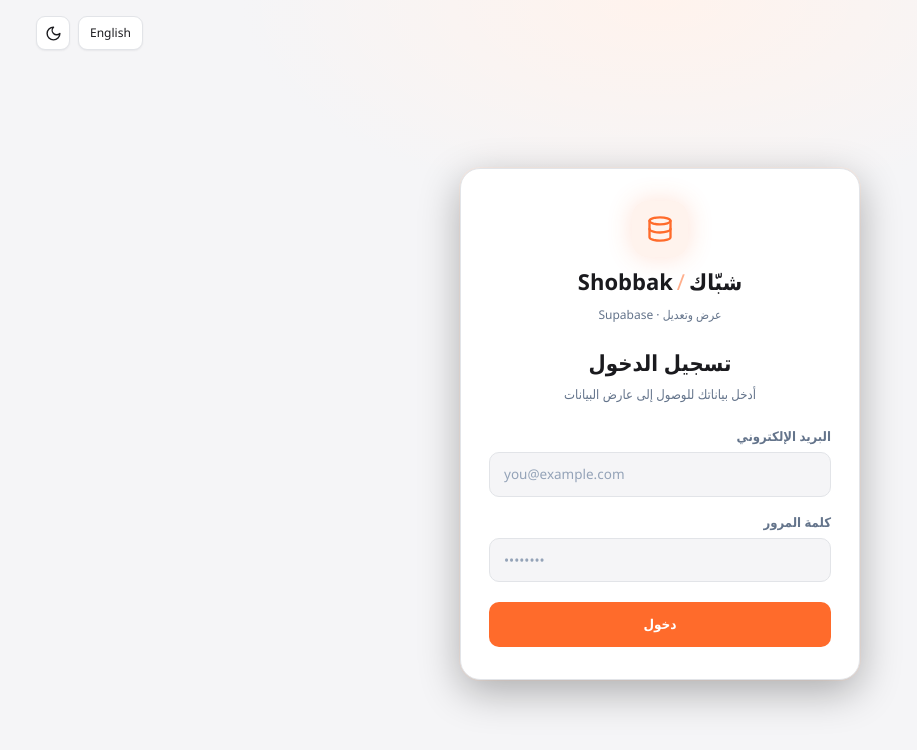
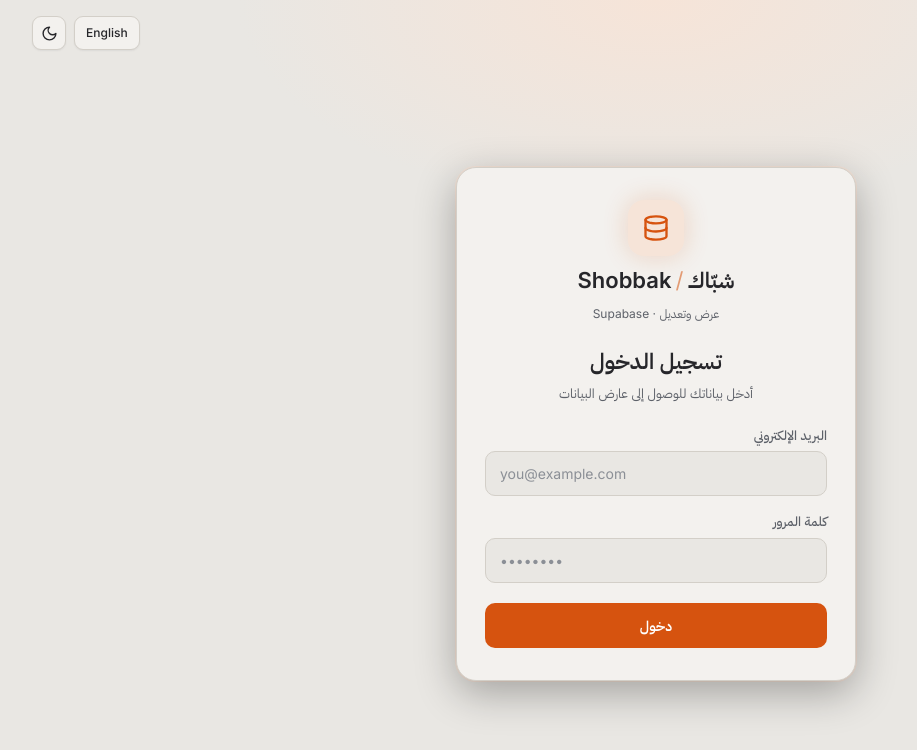
Before and after one commit to elabdm965-ai/Single-Supabase-Viewer, a React (Vite) app: page / in a window 1280 px wide. Shown: the top 750 px of the page, without its empty margins (77-994 px from the left). Built offline with nearby package versions, Linux system fonts and the light colour scheme.

Commit message:
Update theme.css

```diff
--- a/src/styles/theme.css
+++ b/src/styles/theme.css
@@ -1,3 +1,5 @@
+@import url('https://fonts.googleapis.com/css2?family=Inter:wght@400;500;600&family=IBM+Plex+Sans+Arabic:wght@400;500;600&display=swap');
+
 :root {
   color-scheme: dark;
   font-family: Tahoma, "Segoe UI", -apple-system, BlinkMacSystemFont, sans-serif;
@@ -7,14 +9,14 @@
   --panel-elevated: #161616;
   --hover: #1a1a1a;
   --border: #222222;
-  --border-focus: #ff6b2b;
-  --text: #f0f0f0;
+  --border-focus: #d6530f;
+  --text: #e4e4e7;
   --muted: #8e8e93;
   --faint: #555555;
-  --accent: #ff6b2b;
-  --accent-hover: #ff7f45;
-  --accent-soft: rgba(255,107,43,.12);
-  --orange-glow: rgba(255,107,43,.33);
+  --accent: #d6530f;
+  --accent-hover: #e8631a;
+  --accent-soft: rgba(214,83,15,.12);
+  --orange-glow: rgba(214,83,15,.33);
   --danger: #ef4444;
   --danger-soft: rgba(239, 68, 68, 0.14);
   --success: #10b981;
@@ -24,18 +26,18 @@
 
 [data-theme='light'] {
   color-scheme: light;
-  --bg: #f5f5f7;
-  --sidebar: #ffffff;
-  --panel: #ffffff;
-  --panel-elevated: #fcfcfc;
-  --hover: #f3f4f6;
-  --border: #e2e4e8;
-  --border-focus: #ff6b2b;
-  --text: #1a1a1e;
-  --muted: #64748b;
-  --faint: #94a3b8;
-  --accent-soft: #fff3ed;
-  --orange-glow: rgba(255,107,43,.2);
+  --bg: #e9e7e3;
+  --sidebar: #f3f1ee;
+  --panel: #f3f1ee;
+  --panel-elevated: #f7f5f2;
+  --hover: #e6e3de;
+  --border: #d3cfc8;
+  --border-focus: #d6530f;
+  --text: #26262a;
+  --muted: #5d6169;
+  --faint: #8b8f96;
+  --accent-soft: #f6e4d8;
+  --orange-glow: rgba(214,83,15,.2);
   --danger-soft: #fee2e2;
   --success-soft: #d1fae5;
 }
@@ -53,10 +55,10 @@
 .app-shell { min-height: 100dvh; display: flex; background: var(--bg); }
 .sidebar { width: 240px; flex: 0 0 240px; min-height: 100dvh; background: var(--sidebar); border-inline-end: 1px solid var(--border); display: flex; flex-direction: column; padding: 22px 10px 16px; }
 .brand { display: flex; align-items: center; gap: 10px; min-height: 48px; padding: 0 10px 24px; }
-.brand-mark { width: 32px; height: 32px; display: grid; place-items: center; border: 1px solid rgba(255,107,43,.4); border-radius: 8px; background: var(--accent-soft); color: var(--accent); }
+.brand-mark { width: 32px; height: 32px; display: grid; place-items: center; border: 1px solid rgba(214,83,15,.4); border-radius: 8px; background: var(--accent-soft); color: var(--accent); }
 .brand-name { display: flex; align-items: baseline; gap: 5px; color: var(--accent); font-size: 18px; font-weight: 700; letter-spacing: -.03em; line-height: 1.25; }
 .brand-name [lang='ar'] { font-size: 21px; }
-.brand-slash { color: rgba(255,107,43,.55); font-weight: 400; }
+.brand-slash { color: rgba(214,83,15,.55); font-weight: 400; }
 .brand-sub { color: var(--muted); font-size: 10px; line-height: 1.5; margin-top: 2px; }
 .nav-label { color: var(--faint); padding: 0 10px 8px; font-size: 10px; font-weight: 600; letter-spacing: .1em; line-height: 1.4; }
 .table-list { display: grid; gap: 3px; overflow: auto; }
@@ -72,7 +74,7 @@
 
 .workspace { min-width: 0; flex: 1; display: flex; flex-direction: column; }
 .topbar { min-height: 62px; display: flex; align-items: center; justify-content: space-between; gap: 16px; padding: 12px 24px; position: sticky; top: 0; z-index: 10; background: var(--sidebar); border-bottom: 1px solid var(--border); }
-[data-theme='light'] .topbar { background: #ffffff; box-shadow: 0 1px 3px rgba(17,24,39,.04); }
+[data-theme='light'] .topbar { background: #f3f1ee; box-shadow: 0 1px 3px rgba(17,24,39,.04); }
 .title-wrap { min-width: 0; }
 .eyebrow { color: var(--muted); font-size: 10px; font-weight: 600; letter-spacing: .08em; line-height: 1.2; text-transform: uppercase; }
 .page-title { display: flex; align-items: center; gap: 7px; margin: 3px 0 0; color: var(--text); font-size: 18px; font-weight: 650; line-height: 1.3; letter-spacing: -.02em; }
@@ -96,7 +98,7 @@
 
 .live-badge { height: 28px; display: inline-flex; align-items: center; gap: 7px; padding: 0 10px; border: 1px solid var(--border); border-radius: 99px; background: var(--panel); color: var(--muted); font-size: 12px; font-weight: 600; white-space: nowrap; }
 .live-dot { width: 7px; height: 7px; border-radius: 50%; background: var(--faint); }
-.live-badge.online { border-color: rgba(255,107,43,.36); color: var(--accent); }
+.live-badge.online { border-color: rgba(214,83,15,.36); color: var(--accent); }
 .live-badge.online .live-dot { background: var(--accent); animation: live-pulse 1.6s ease-out infinite; }
 .live-badge.error { color: #f87171; }
 .live-badge.error .live-dot { background: #f87171; }
@@ -126,14 +128,14 @@
 
 tbody tr:nth-child(odd) { background: #0d0d0d; }
 tbody tr:nth-child(even) { background: #121212; }
-[data-theme='light'] tbody tr:nth-child(odd) { background: #ffffff; }
-[data-theme='light'] tbody tr:nth-child(even) { background: #f9fafb; }
+[data-theme='light'] tbody tr:nth-child(odd) { background: #f3f1ee; }
+[data-theme='light'] tbody tr:nth-child(even) { background: #ece9e5; }
 tbody tr { transition: background .18s ease; }
 tbody tr:hover { background: var(--hover); }
 tbody tr.editing-row { background: var(--panel-elevated) !important; outline: 1px solid var(--accent); }
-tbody tr.realtime-row { background: rgba(255,107,43,.18); animation: row-flash 1.8s ease-out forwards; }
+tbody tr.realtime-row { background: rgba(214,83,15,.18); animation: row-flash 1.8s ease-out forwards; }
 tbody tr.saving-row { opacity: 0.6; pointer-events: none; }
-tbody tr.new-row-active { background: rgba(255,107,43,.08) !important; border-bottom: 2px solid var(--accent); }
+tbody tr.new-row-active { background: rgba(214,83,15,.08) !important; border-bottom: 2px solid var(--accent); }
 
 .th-label { display: inline-flex; align-items: center; gap: 6px; padding: 0; border: 0; background: transparent; color: inherit; font: inherit; }
 
@@ -146,7 +148,7 @@
 .cell-input:focus { border-color: var(--accent); }
 
 .cell-null { color: var(--faint); font-style: italic; }
-.cell-bool { display: inline-flex; align-items: center; justify-content: center; width: 22px; height: 22px; border-radius: 5px; background: rgba(255,107,43,.12); color: var(--accent); }
+.cell-bool { display: inline-flex; align-items: center; justify-content: center; width: 22px; height: 22px; border-radius: 5px; background: rgba(214,83,15,.12); color: var(--accent); }
 .cell-bool.false { background: var(--hover); color: var(--muted); }
 .cell-long { color: #c5c5c5; font-family: inherit; line-height: 1.6; }
 [data-theme='light'] .cell-long { color: #4b5563; }
@@ -177,7 +179,7 @@
 
 /* Empty, Error & Loading */
 .empty-state, .loading-state, .error-state { min-height: 240px; display: grid; place-items: center; padding: 32px; color: var(--muted); text-align: center; }
-.state-icon { width: 42px; height: 42px; display: grid; place-items: center; margin: 0 auto 12px; border: 1px solid rgba(255,107,43,.3); border-radius: 9px; background: var(--accent-soft); color: var(--accent); }
+.state-icon { width: 42px; height: 42px; display: grid; place-items: center; margin: 0 auto 12px; border: 1px solid rgba(214,83,15,.3); border-radius: 9px; background: var(--accent-soft); color: var(--accent); }
 .state-title { color: var(--text); margin-bottom: 5px; font-size: 14px; font-weight: 650; }
 .state-copy { max-width: 380px; margin: 0; font-size: 12.5px; line-height: 1.6; }
 .skeleton { height: 14px; border-radius: 4px; background: var(--hover); }
@@ -219,8 +221,8 @@
 @keyframes modal-scale { from { opacity: 0; transform: scale(.96); } to { opacity: 1; transform: scale(1); } }
 @keyframes drawer-in { from { transform: translateX(100%); } to { transform: translateX(0); } }
 @keyframes toast-in { from { opacity: 0; transform: translateY(10px); } to { opacity: 1; transform: translateY(0); } }
-@keyframes live-pulse { 0% { box-shadow: 0 0 0 0 rgba(255,107,43,.55); } 70% { box-shadow: 0 0 0 6px rgba(255,107,43,0); } 100% { box-shadow: 0 0 0 0 rgba(255,107,43,0); } }
-@keyframes row-flash { from { background: rgba(255,107,43,.24); } to { background: var(--panel); } }
+@keyframes live-pulse { 0% { box-shadow: 0 0 0 0 rgba(214,83,15,.55); } 70% { box-shadow: 0 0 0 6px rgba(214,83,15,0); } 100% { box-shadow: 0 0 0 0 rgba(214,83,15,0); } }
+@keyframes row-flash { from { background: rgba(214,83,15,.24); } to { background: var(--panel); } }
 
 @media (prefers-reduced-motion: reduce) { *, *::before, *::after { animation-duration: .01ms !important; transition-duration: .01ms !important; } }
 .sidebar { position: fixed; inset-block: 0; inset-inline-start: 0; z-index: 40; transform: translateX(-100%); box-shadow: 0 8px 26px rgba(0,0,0,.5); transition: transform .22s ease; }
@@ -368,7 +370,7 @@
 
 /* Topbar */
 .topbar { backdrop-filter: saturate(140%) blur(10px); background: color-mix(in srgb, var(--sidebar) 88%, transparent); }
-[data-theme='light'] .topbar { background: rgba(255,255,255,.88); }
+[data-theme='light'] .topbar { background: rgba(243,241,238,.9); }
 .page-title { font-size: 20px; }
 
 /* Sidebar drawer */
@@ -377,7 +379,7 @@
 .sidebar.open { box-shadow: 0 0 0 100vmax rgba(0,0,0,.5), 0 12px 40px rgba(0,0,0,.5); }
 [data-theme='light'] .sidebar.open { box-shadow: 0 0 0 100vmax rgba(17,24,39,.28), 0 12px 40px rgba(17,24,39,.18); }
 .table-item { border-radius: 10px !important; min-height: 42px; border-inline-start-width: 0; margin-inline: 4px; }
-.table-item.active { box-shadow: inset 0 0 0 1px rgba(255,107,43,.35); }
+.table-item.active { box-shadow: inset 0 0 0 1px rgba(214,83,15,.35); }
 .brand-mark { box-shadow: 0 0 14px var(--orange-glow); }
 
 /* Stat cards */
@@ -389,7 +391,7 @@
 .data-card-head { padding: 16px 22px; }
 .data-card-title { font-size: 15px; }
 th { font-size: 11px; background: color-mix(in srgb, var(--accent) 6%, var(--sidebar)); }
-[data-theme='light'] th { background: #fff7f2; }
+[data-theme='light'] th { background: #eadcd1; }
 td { font-size: 13px; }
 tbody tr:hover { background: var(--accent-soft); }
 tbody tr:hover td:first-child { box-shadow: inset 3px 0 0 var(--accent); }
@@ -430,3 +432,28 @@
   .stat-value { font-size: 22px; }
   .sidebar { width: min(300px, 86vw); }
 }
+
+/* ===== Typography refinement ===== */
+:root { font-family: "Inter", "IBM Plex Sans Arabic", "Segoe UI", Tahoma, sans-serif; }
+body { font-size: 14px; font-weight: 400; letter-spacing: 0; }
+button, input, select, textarea { font-family: inherit; }
+.brand-name { font-weight: 600; letter-spacing: -.01em; }
+.page-title { font-weight: 600; letter-spacing: -.01em; }
+.eyebrow { font-weight: 500; letter-spacing: .06em; }
+.nav-label { font-weight: 500; letter-spacing: .08em; }
+.table-item { font-weight: 500; }
+.table-item.active { font-weight: 600; }
+.table-count { font-family: inherit; font-weight: 500; font-size: 11px; font-variant-numeric: tabular-nums; }
+.stat-label { font-weight: 500; }
+.stat-value { font-family: inherit; font-weight: 600; letter-spacing: 0; font-variant-numeric: tabular-nums; }
+.data-card-title, .modal-title, .state-title, .sql-head h2 { font-weight: 600; }
+th { font-weight: 600; letter-spacing: .05em; font-size: 11px; }
+td { font-family: inherit; font-weight: 400; font-size: 13.5px; font-variant-numeric: tabular-nums; }
+.json-block summary { font-family: inherit; font-weight: 500; }
+.icon-button, .control-button, .action-btn, .primary-button, .danger-button { font-weight: 500; }
+.live-badge { font-weight: 500; }
+.login-logo-text { font-weight: 600; }
+.login-title { font-weight: 600; }
+.login-label { font-weight: 500; }
+.login-button { font-weight: 600; }
+.show-more { font-weight: 600; }
```
